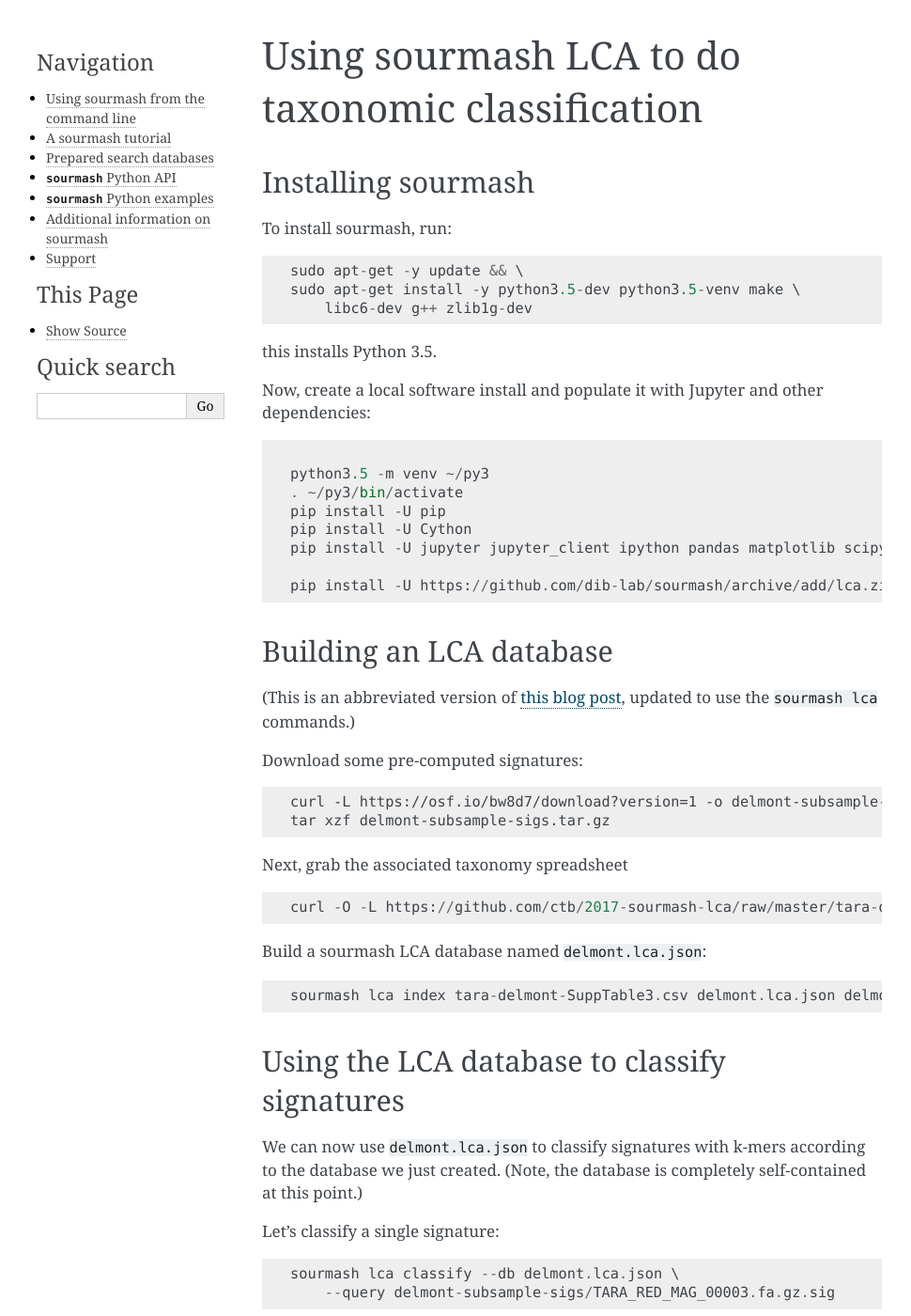
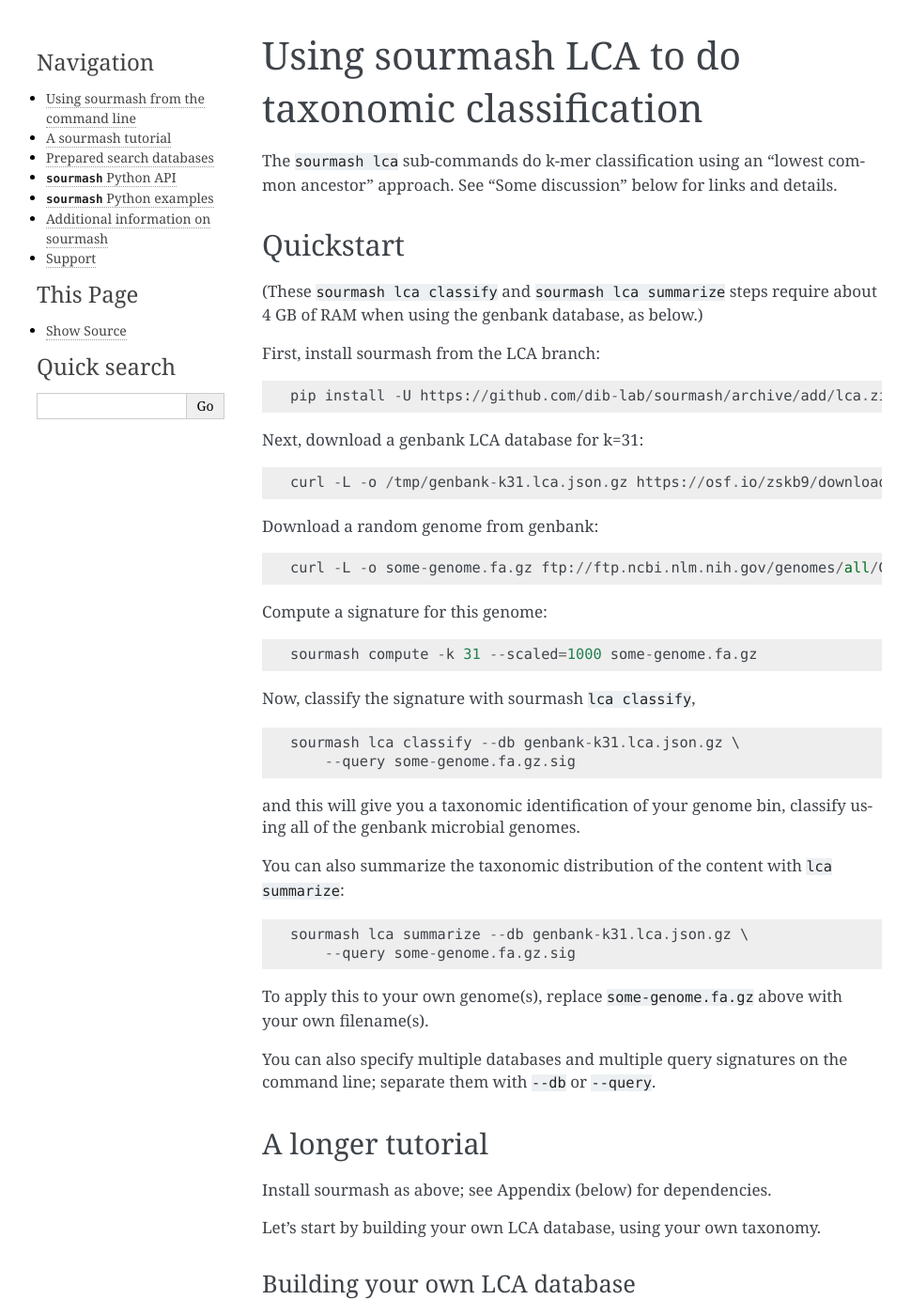
Before and after one commit to sourmash-bio/sourmash, a Sphinx documentation site: the page built from doc/tutorials-lca.md, in a window 1280 px wide and 1400 px high. Shown: the whole window at 94% size, without its empty margins (141-1111 px from the left). Built offline with Sphinx 7.4.7, drawn with Linux system fonts in a browser that asks for light colours; pages that are not in the unit, such as notebooks, are missing from menus; some of the changed text lies outside the part shown.

Commit message:
update tutorial

````diff
--- a/doc/tutorials-lca.md
+++ b/doc/tutorials-lca.md
@@ -1,33 +1,63 @@
 # Using sourmash LCA to do taxonomic classification
 
-## Installing sourmash
+The `sourmash lca` sub-commands do k-mer classification using an
+"lowest common ancestor" approach.  See "Some discussion" below for
+links and details.
 
-To install sourmash, run:
+## Quickstart
+
+(These `sourmash lca classify` and `sourmash lca summarize` steps require
+about 4 GB of RAM when using the genbank database, as below.)
+
+First, install sourmash from the LCA branch:
+```
+pip install -U https://github.com/dib-lab/sourmash/archive/add/lca.zip
+```
+
+Next, download a genbank LCA database for k=31:
 
 ```
-sudo apt-get -y update && \
-sudo apt-get install -y python3.5-dev python3.5-venv make \
-    libc6-dev g++ zlib1g-dev
+curl -L -o /tmp/genbank-k31.lca.json.gz https://osf.io/zskb9/download
 ```
 
-this installs Python 3.5.
-
-Now, create a local software install and populate it with Jupyter and
-other dependencies:
-
+Download a random genome from genbank:
+```
+curl -L -o some-genome.fa.gz ftp://ftp.ncbi.nlm.nih.gov/genomes/all/GCF/000/178/875/GCF_000178875.2_ASM17887v2/GCF_000178875.2_ASM17887v2_genomic.fna.gz
 ```
 
-python3.5 -m venv ~/py3
-. ~/py3/bin/activate
-pip install -U pip
-pip install -U Cython
-pip install -U jupyter jupyter_client ipython pandas matplotlib scipy scikit-learn khmer
-
-pip install -U https://github.com/dib-lab/sourmash/archive/add/lca.zip
-
+Compute a signature for this genome:
+```
+sourmash compute -k 31 --scaled=1000 some-genome.fa.gz
 ```
 
-## Building an LCA database
+Now, classify the signature with sourmash `lca classify`,
+```
+sourmash lca classify --db genbank-k31.lca.json.gz \
+    --query some-genome.fa.gz.sig
+```
+and this will give you a taxonomic identification of your genome bin,
+classify using all of the genbank microbial genomes.
+
+You can also summarize the taxonomic distribution of the content with
+`lca summarize`:
+```
+sourmash lca summarize --db genbank-k31.lca.json.gz \
+    --query some-genome.fa.gz.sig
+```
+
+To apply this to your own genome(s), replace `some-genome.fa.gz` above
+with your own filename(s).
+
+You can also specify multiple databases and multiple query signatures
+on the command line; separate them with `--db` or `--query`.
+
+## A longer tutorial
+
+Install sourmash as above; see Appendix (below) for dependencies.
+
+Let's start by building your own LCA database, using your own taxonomy.
+
+### Building your own LCA database
 
 (This is an abbreviated version of [this blog post](http://ivory.idyll.org/blog/2017-classify-genome-bins-with-custom-db-try-again.html), updated to use the `sourmash lca` commands.)
 
@@ -50,7 +80,7 @@ Build a sourmash LCA database named `delmont.lca.json`:
 sourmash lca index tara-delmont-SuppTable3.csv delmont.lca.json delmont-subsample-sigs/*.sig
 ```
 
-## Using the LCA database to classify signatures
+### Using the LCA database to classify signatures
 
 We can now use `delmont.lca.json` to classify signatures with k-mers
 according to the database we just created.  (Note, the database is
@@ -87,6 +117,52 @@ multiple queries; e.g. `sourmash lca classify --db delmont.lca.json
 other.lca.json` will classify based on the combination of taxonomies
 in the two databases.
 
+## Some discussion
+
+Sourmash LCA is using k-mers to do taxonomic classification, using the
+"lowest common ancestor" approach (pioneered by
+[Kraken](http://ccb.jhu.edu/software/kraken/MANUAL.html), and described
+[here](http://ivory.idyll.org/blog/2017-something-about-kmers.html)),
+to identify each k-mer.  From this it can either find a consensus
+taxonomy between all the k-mers (`sourmash classify`) or it can summarize
+the mixture of k-mers present in one or more signatures (`sourmash summarize`).
+
+The `sourmash index` command can be used to prepare custom taxonomy
+databases; sourmash will happily ingest any taxonomy, whether or not
+it matches NCBI. See
+[the spreadsheet from Delmont et al., 2017](https://github.com/ctb/2017-sourmash-lca/blob/master/tara-delmont-SuppTable3.csv)
+for an example format.
+
+## Appendix: Installing sourmash from scratch
+
+To install sourmash on an Ubuntu or Debian system, run:
+
+```
+sudo apt-get -y update && \
+sudo apt-get install -y python3.5-dev python3.5-venv make \
+    libc6-dev g++ zlib1g-dev
+```
+
+this installs Python 3.5.
+
+Now, create a local software install and populate it with Jupyter and
+other dependencies:
+
+```
+python3.5 -m venv ~/py3
+. ~/py3/bin/activate
+pip install -U pip
+pip install -U Cython
+pip install -U jupyter jupyter_client ipython pandas matplotlib scipy scikit-learn khmer
+```
+
+Last but not least, install `sourmash` from the LCA branch:
+
+```
+pip install -U https://github.com/dib-lab/sourmash/archive/add/lca.zip
+```
+
+
 [Return to index][3]
 
 [0]:http://ivory.idyll.org/blog/2016-sourmash-sbt-more.html
````
Also changed, not shown: 2 other files.
